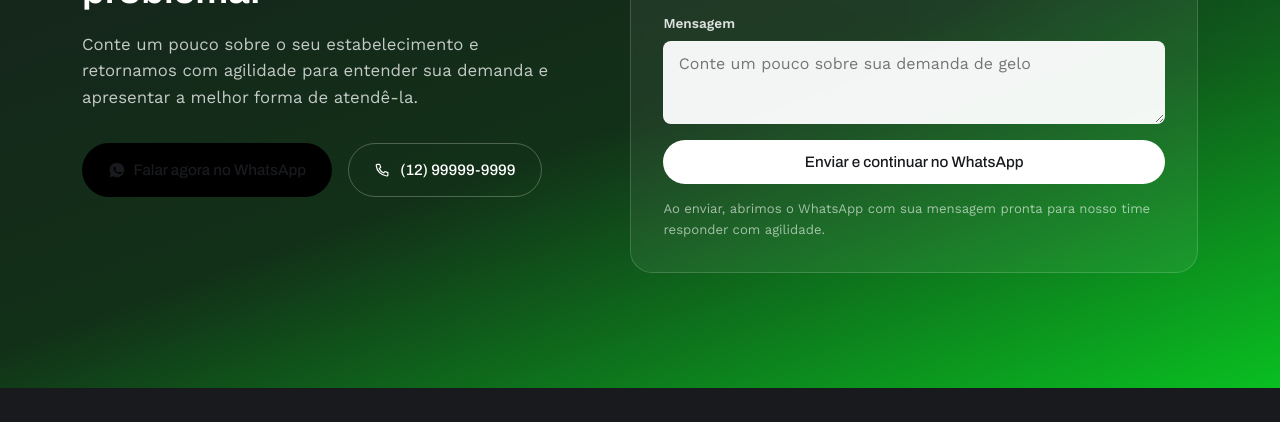
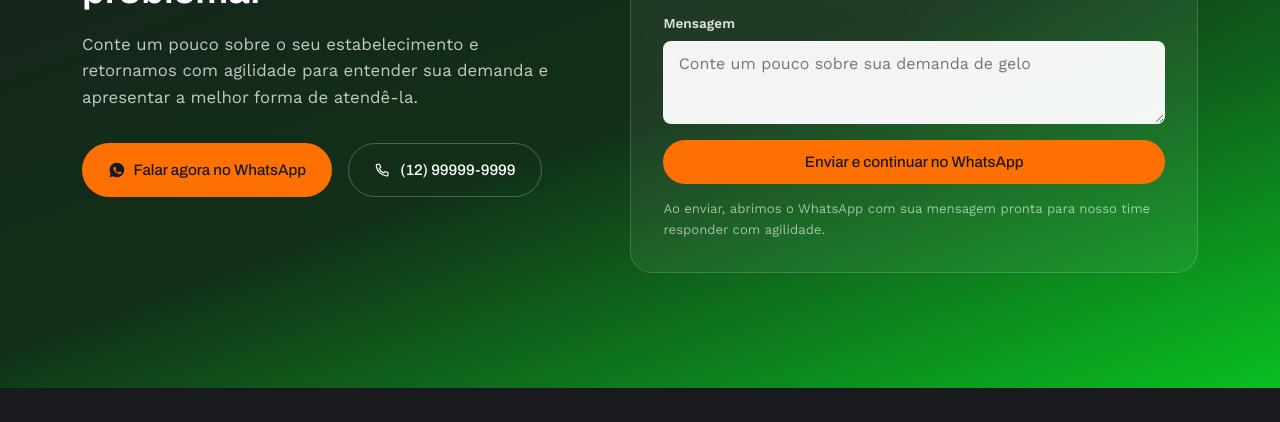
Before and after one commit to frantto-ofc/animoos, a plain HTML site: page index.html in a window 1280 px wide. Shown: the part 5307-5729 px from the top of the page. Drawn offline with nearby package versions, Linux system fonts and the light colour scheme.

Commit message:
Update index.html

```diff
--- a/index.html
+++ b/index.html
@@ -280,7 +280,7 @@
         <p class="lede">Conte um pouco sobre o seu estabelecimento e retornamos com agilidade para entender sua demanda e apresentar a melhor forma de atendê-la.</p>
         <div class="cta-actions">
           <a href="https://wa.me/5512999999999?text=Ol%C3%A1%2C%20quero%20solicitar%20um%20or%C3%A7amento%20de%20gelo%20para%20meu%20estabelecimento."
-             target="_blank" rel="noopener" class="btn btn-primary" style="background:#000; color:var(--color-primary); box-shadow:none">
+             target="_blank" rel="noopener" class="btn btn-primary" style="background:#FF7003; color:var(--color-primary); box-shadow:none">
             <svg class="icon" style="width:18px;height:18px"><use href="#icon-whatsapp"/></svg>
             Falar agora no WhatsApp
           </a>
@@ -321,7 +321,7 @@
           <label for="mensagem">Mensagem</label>
           <textarea id="mensagem" name="mensagem" rows="3" placeholder="Conte um pouco sobre sua demanda de gelo"></textarea>
         </div>
-        <button type="submit" class="btn btn-primary" style="width:100%; background:#fff; color:var(--color-primary); box-shadow:none">Enviar e continuar no WhatsApp</button>
+        <button type="submit" class="btn btn-primary" style="width:100%; background:#FF7003; color:var(--color-primary); box-shadow:none">Enviar e continuar no WhatsApp</button>
         <p class="form-note">Ao enviar, abrimos o WhatsApp com sua mensagem pronta para nosso time responder com agilidade.</p>
         <p class="form-success" id="formSuccess">Mensagem pronta! Continue no WhatsApp que abriu em uma nova aba.</p>
       </form>
```
